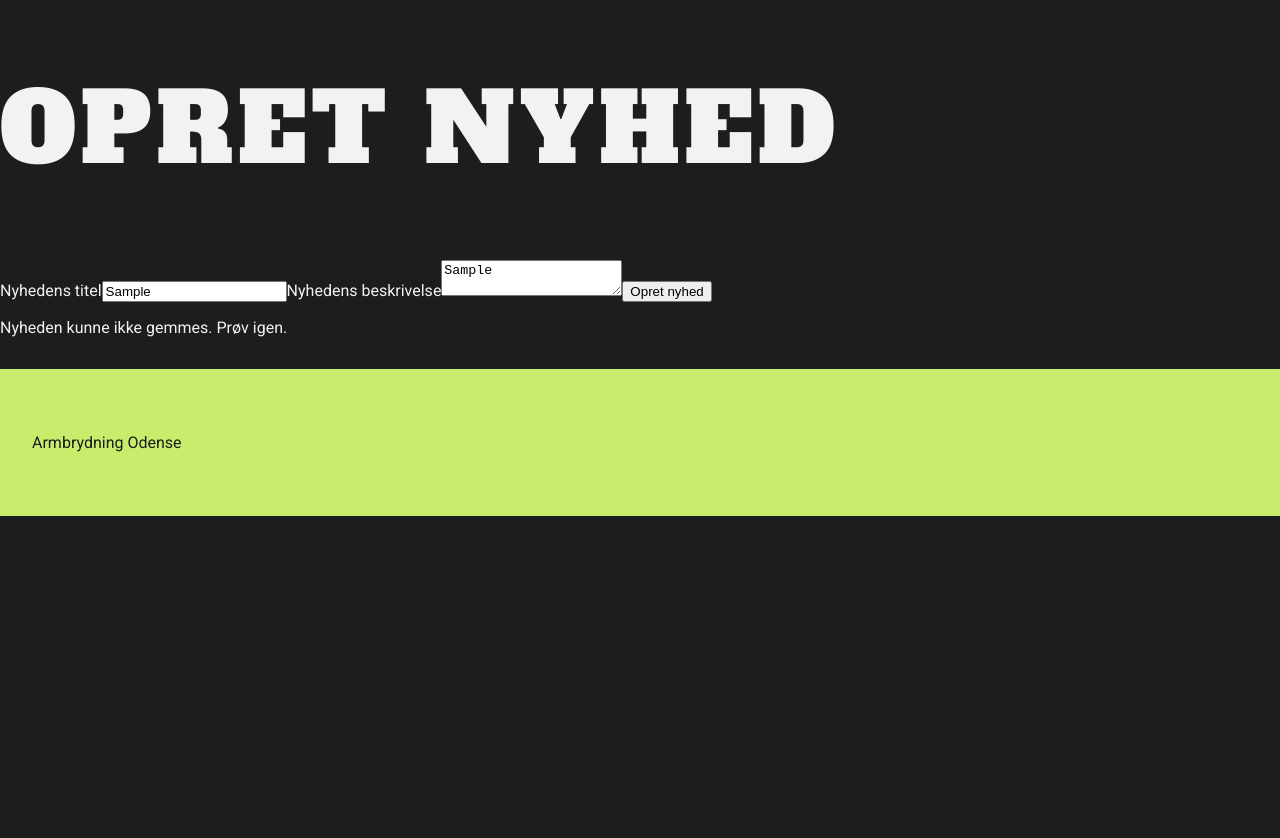
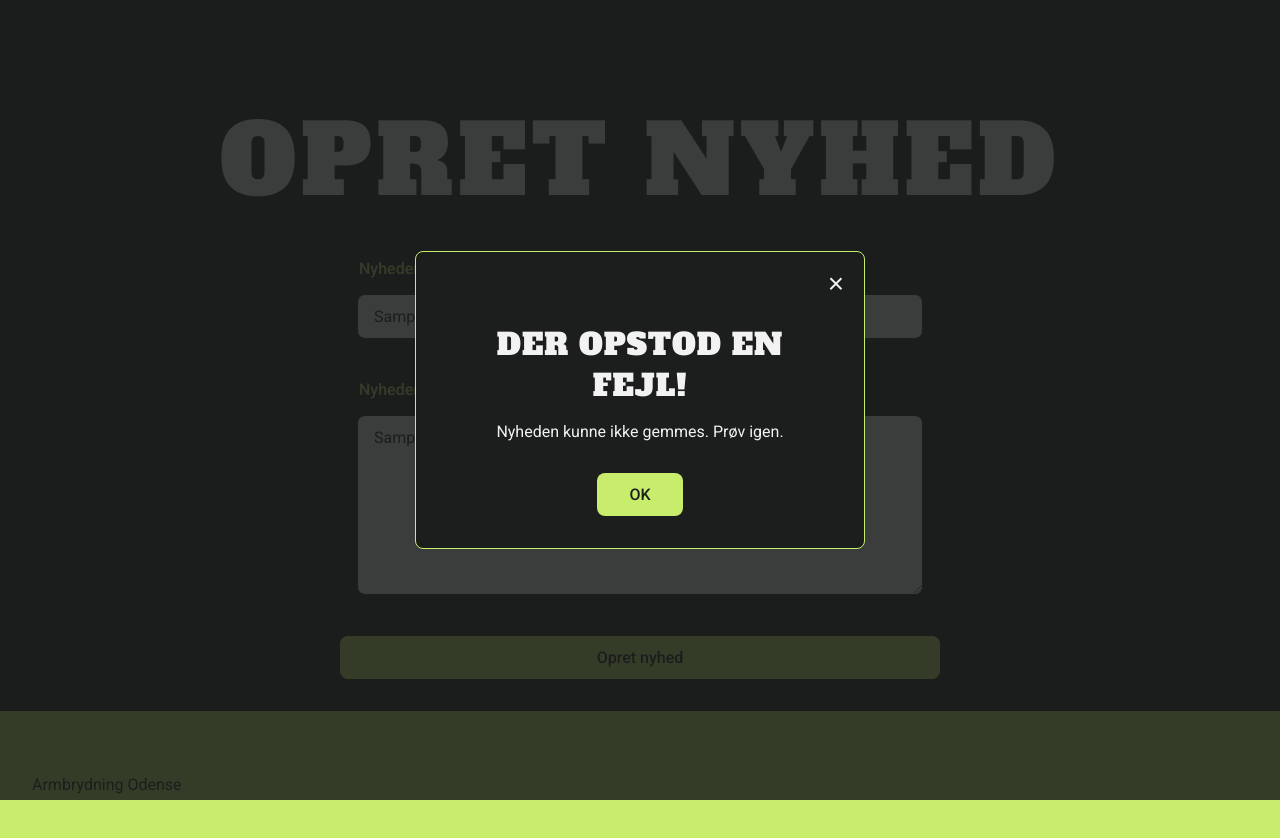
Before and after one commit to clkr76444/armbrydningsklubbenbolbro, a Vue app in the folder armbrydning-news/: page /opret in a window 1280 px wide. Both pictures are taken after typing "Sample", "Sample" into the empty fields and a click on the button "Opret nyhed". Shown: the top 838 px of the page. Before the commit the page ends 800 px from the top, so only its background shows below. Built offline with nearby package versions, Linux system fonts and the light colour scheme; no server answers.

Commit message:
feedback dialog, inputsfelter og formular virker
skal dog testes med fejl

```diff
--- a/armbrydning-news/src/assets/styles/main.scss
+++ b/armbrydning-news/src/assets/styles/main.scss
@@ -67,6 +67,36 @@ p {
   }
 }
 
+// KNAPPER
+.btn-primary {
+  padding: 0.75rem 2rem;
+  background-color: v.$color-lime;
+  color: v.$color-off-black;
+  border: none;
+  border-radius: 8px;
+  font: inherit;
+  font-weight: v.$font-medium;
+  color: v.$color-off-black;
+  cursor: pointer;
+  transition: filter 0.2s ease;
+
+  &:hover:not(:disabled) {
+    filter: brightness(0.8);
+  }
+
+  &:focus-visible {
+    outline: 2px solid v.$color-lime;
+    outline-offset: 2px;
+  }
+
+  &:disabled {
+    cursor: not-allowed;
+    opacity: 0.6;
+  }
+}
+
+
+
 // FOOTER
 .site-footer {
   background-color: v.$color-lime;
--- a/armbrydning-news/src/views/CreateNewsView.vue
+++ b/armbrydning-news/src/views/CreateNewsView.vue
@@ -9,7 +9,7 @@ const description = ref("");
 // opretter en variabel til fejlbeskeder
 const errorMessage = ref("");
 // varibel til at åbne og lukke popup-success-dialogen
-const successDialog = ref(null);
+const feedbackDialog = ref(null);
 // opretter en variabel til at holde styr på, om nyhedens gemmeprocess er afsluttet (false fordi vi ikke er igang med at gemme endnu)
 const isSaving = ref(false);
 
@@ -52,18 +52,19 @@ async function createNews() {
     title.value = "";
     description.value = "";
 
-    successDialog.value.showModal();
+    feedbackDialog.value.showModal();
   } catch (error) {
     console.error("Fejl ved oprettelse af nyhed", error);
     errorMessage.value = "Nyheden kunne ikke gemmes. Prøv igen.";
+    feedbackDialog.value.showModal();
   } finally {
     isSaving.value = false;
   }
 }
 
-// lukker succes-dialogen
-function closeSuccessDialog() {
-  successDialog.value.close();
+// lukker feedback-dialogen
+function closefeedbackDialog() {
+  feedbackDialog.value.close();
 }
 </script>
 
@@ -71,51 +72,56 @@ function closeSuccessDialog() {
   <main class="create-news-page">
     <h1>Opret nyhed</h1>
     <form @submit.prevent="createNews">
+      <fieldset>
+        <legend id="title-label">Nyhedens titel</legend>
         <!-- v-model binder input-feltet til title-variablen, så ændringer i input synkroniseres med variablen -->
-      <label for="news-title">Nyhedens titel</label>
         <input
           id="news-title"
           type="text"
           v-model="title"
           placeholder="Indtast nyhedens titel"
           required
+          aria-labelledby="title-label"
         />
-
+      </fieldset>
+      <fieldset>
+        <legend id="description-label">Nyhedens tekst</legend>
         <!-- v-model binder textarea-feltet til description-variablen, så ændringer i input synkroniseres med variablen -->
-      <label for="news-description">Nyhedens beskrivelse</label>
         <textarea
           id="news-description"
           v-model="description"
           placeholder="Indtast nyhedens beskrivelse"
           required
+          aria-labelledby="description-label"
         ></textarea>
+      </fieldset>
 
-      <button type="submit" :disabled="isSaving">
+      <button type="submit" class="btn-primary" :disabled="isSaving">
         {{ isSaving ? "Gemmer..." : "Opret nyhed" }}
         <!-- viser "Gemmer..." mens nyheden gemmes, ellers "Opret nyhed" - bruger ternary operator, som er en kort måde at bruge if/else på -->
       </button>
     </form>
 
-    <!-- Viser en fejlbesked, hvis nyheden ikke kunne gemmes -->
-    <p v-if="errorMessage" class="error-message" role="alert">
-      {{ errorMessage }}
-    </p>
-
     <!-- Popup der vises, når nyheden er oprettet -->
-    <dialog ref="successDialog" class="success-dialog">
+    <dialog ref="feedbackDialog" class="success-dialog">
       <button
         type="button"
         class="dialog-close"
         aria-label="Luk beskeden"
-        @click="closeSuccessDialog"
+        @click="closefeedbackDialog"
       >
         ×
       </button>
 
-      <h2>Nyheden er oprettet!</h2>
-      <p>Din nyhed er blevet gemt.</p>
+      <h2 v-if="errorMessage">Der opstod en fejl!</h2>
+      <h2 v-else>Nyheden er oprettet!</h2>
 
-      <button type="button" class="dialog-confirm" @click="closeSuccessDialog">
+      <p v-if="errorMessage" role="alert">
+        {{ errorMessage }}
+      </p>
+      <p v-else>Din nyhed er blevet gemt.</p>
+
+      <button type="button" class="btn-primary" @click="closefeedbackDialog">
         OK
       </button>
     </dialog>
@@ -124,6 +130,63 @@ function closeSuccessDialog() {
 
 <style scoped lang="scss">
 @use "../assets/styles/variables" as v;
+
+.create-news-page {
+  display: flex;
+  flex-direction: column;
+  align-items: center;
+  padding: 2rem 1rem;
+
+  h1 {
+    margin-bottom: 2rem;
+  }
+
+  form {
+    display: flex;
+    flex-direction: column;
+    gap: 1.5rem;
+    width: 100%;
+    max-width: 600px;
+
+    fieldset {
+      display: flex;
+      flex-direction: column;
+      gap: 0.5rem;
+      min-width: 0;
+      margin: 0;
+      padding: 0.5rem 1rem 1rem;
+      border: 1px solid transparent;
+      border-radius: 8px;
+
+      &:focus-within {
+        border-color: v.$color-lime;
+      }
+
+      legend {
+        font-weight: v.$font-medium;
+        color: v.$color-lime;
+        margin-bottom: 0.5rem;
+      }
+
+      input,
+      textarea {
+        width: 100%;
+        padding: 0.75rem 1rem;
+        background-color: v.$color-off-white;
+        color: v.$color-off-black;
+        border: 1px solid v.$color-off-black;
+        border-radius: 8px;
+        font: inherit;
+        box-sizing: border-box;
+      }
+
+      textarea {
+        resize: vertical;
+        min-height: 180px;
+      }
+    }
+  }
+}
 
 .success-dialog {
   width: min(90vw, 450px);
```
Lines whose indentation alone changed are shown as unchanged.
